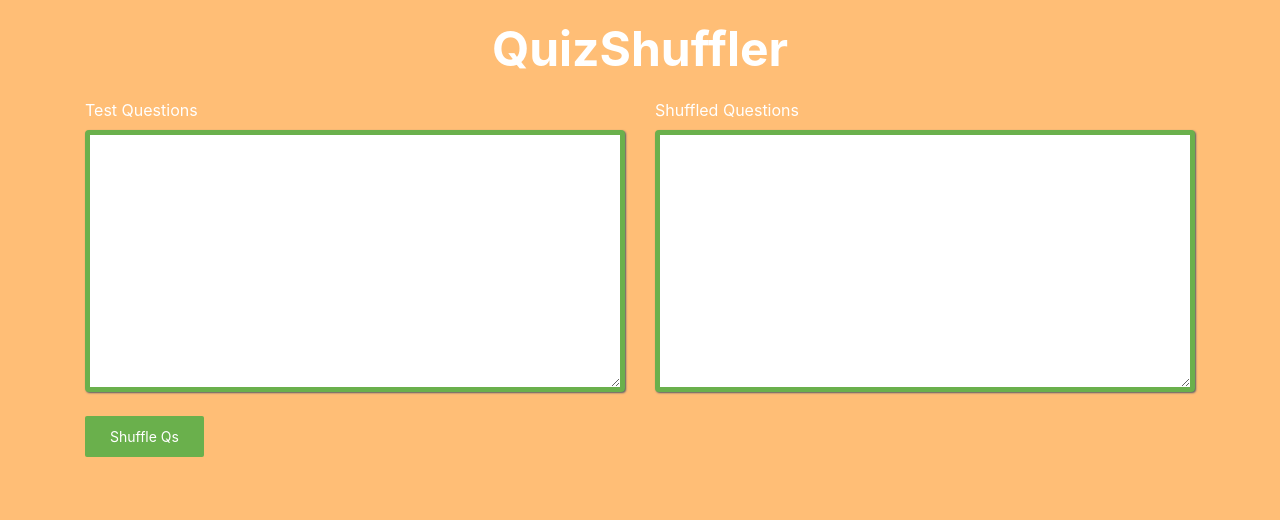
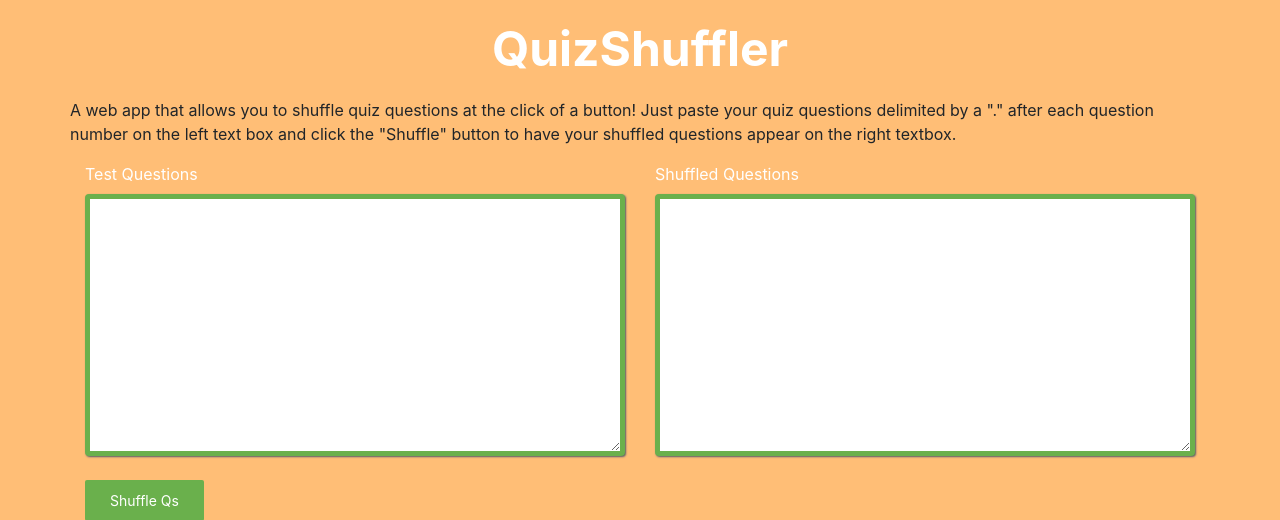
Before and after one commit to chrismomdjian/quiz-shuffler, a Flask app: page / in a window 1280 px wide. Shown: the top 520 px of the page. Run offline with Flask 2, Linux system fonts and the light colour scheme; some libraries are stand-ins or nearby versions.

Commit message:
added instructional message on homepage

```diff
--- a/templates/home.html
+++ b/templates/home.html
@@ -12,6 +12,12 @@
 
   <!-- textfields -->
   <div class="container">
+
+    <div class="row">
+      <div class="col-xs-12">
+        <p>A web app that allows you to shuffle quiz questions at the click of a button! Just paste your quiz questions delimited by a "." after each question number on the left text box and click the "Shuffle" button to have your shuffled questions appear on the right textbox.</p>
+      </div>
+    </div>
 
     <form class="row" id="questions_form">
       <div class="col-xs-12 col-sm-12 col-md-6">
```
